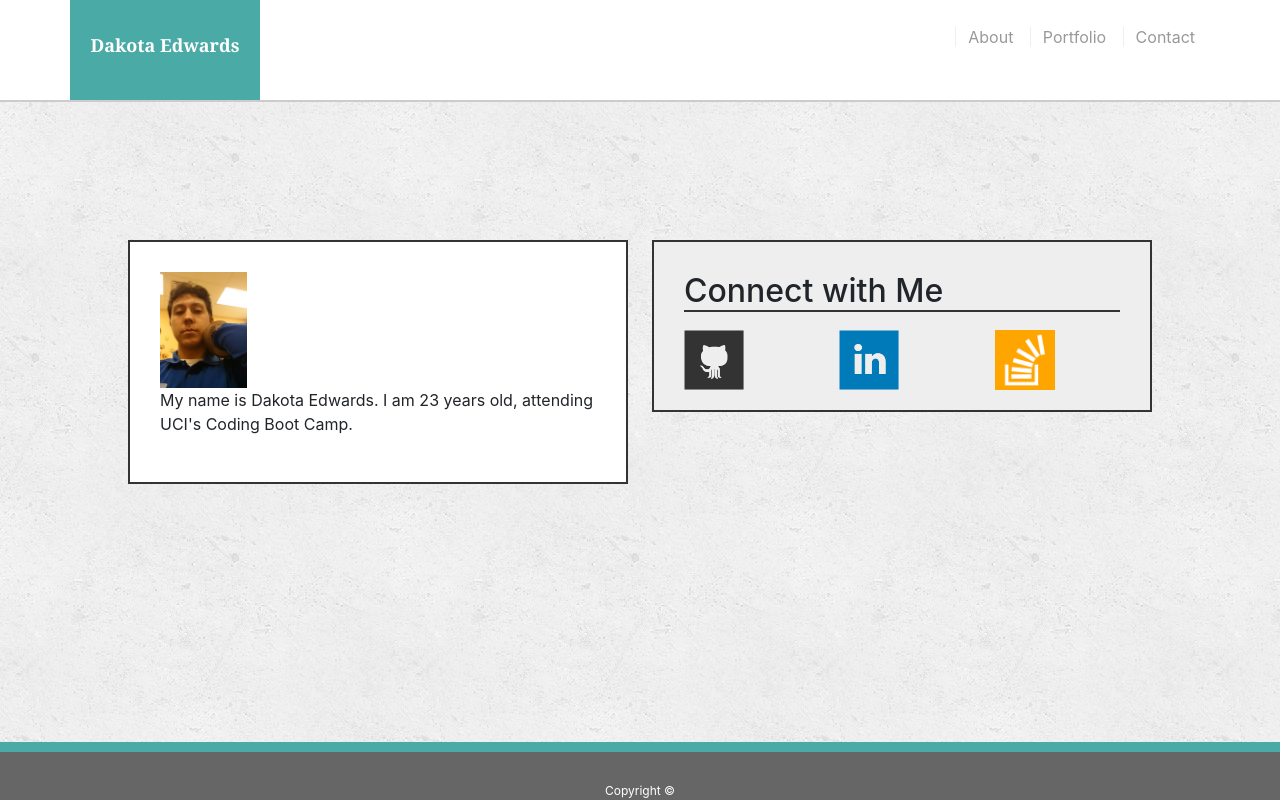
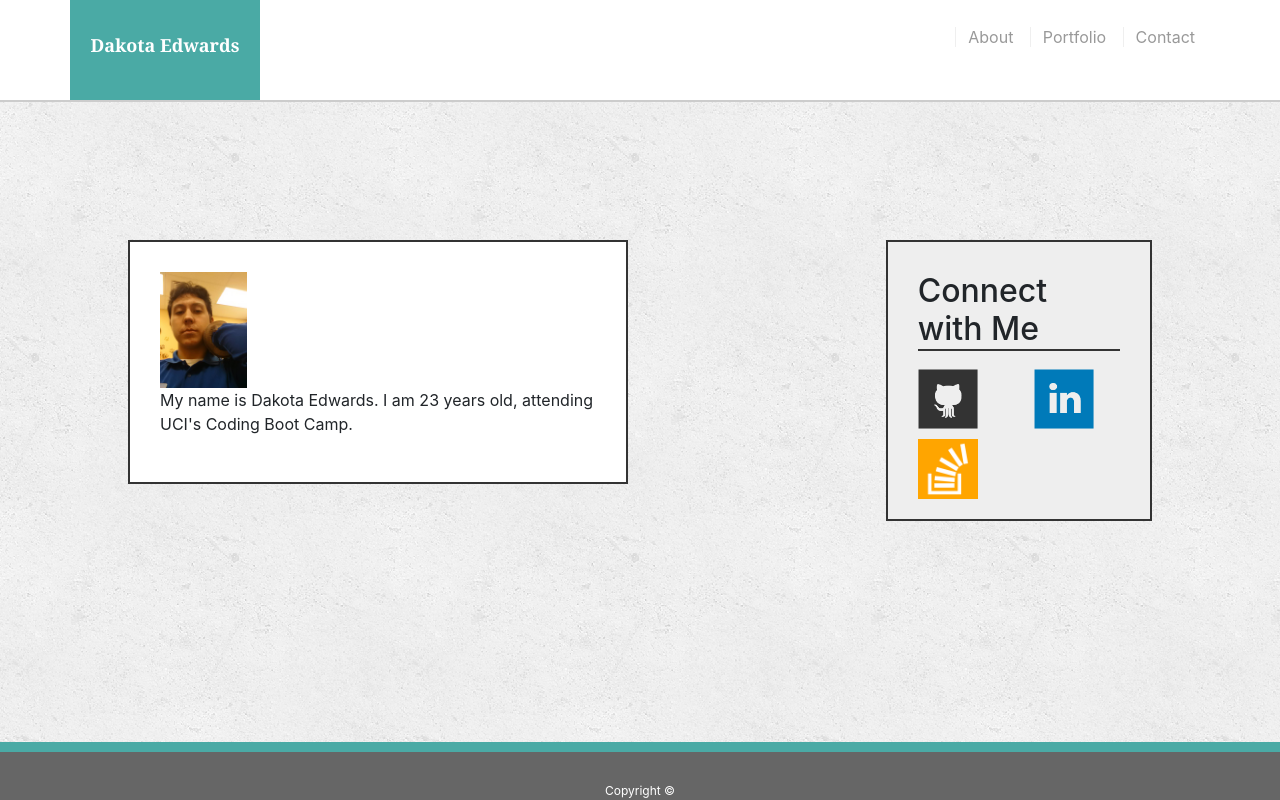
Before and after one commit to Shammpow/Bootstrap-Portfolio, a plain HTML site: page index.html in a window 1280 px wide. Drawn offline with nearby package versions, Linux system fonts and the light colour scheme.

Commit message:
fixed files

```diff
--- a/css/style.css
+++ b/css/style.css
@@ -52,7 +52,7 @@ body {
   padding-bottom: 20px;
   line-height: 22px;
   border: 2px solid #333;
-
+  width: 26%;
   /* Visual */
   background: #eee;
 }
```
